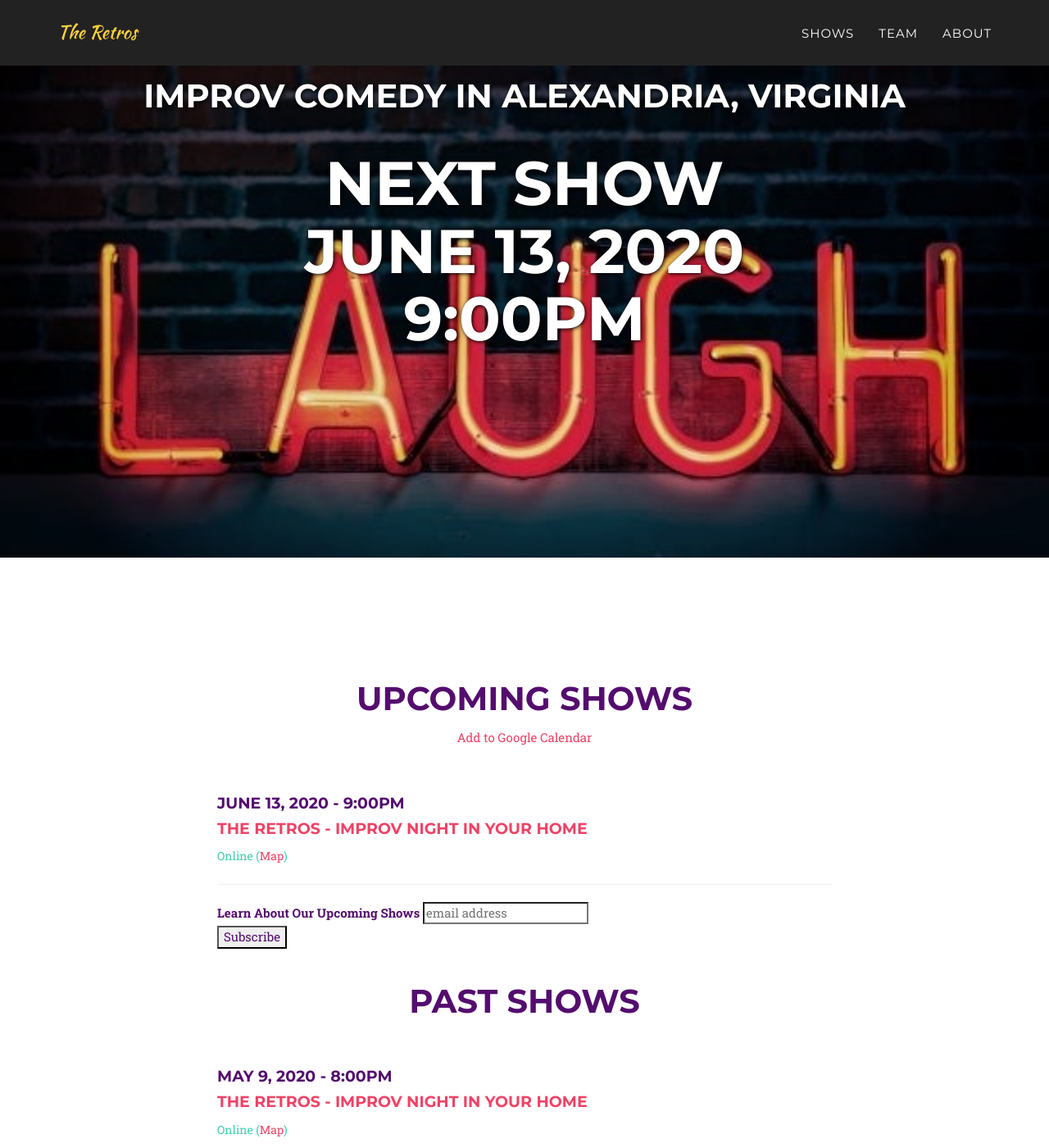
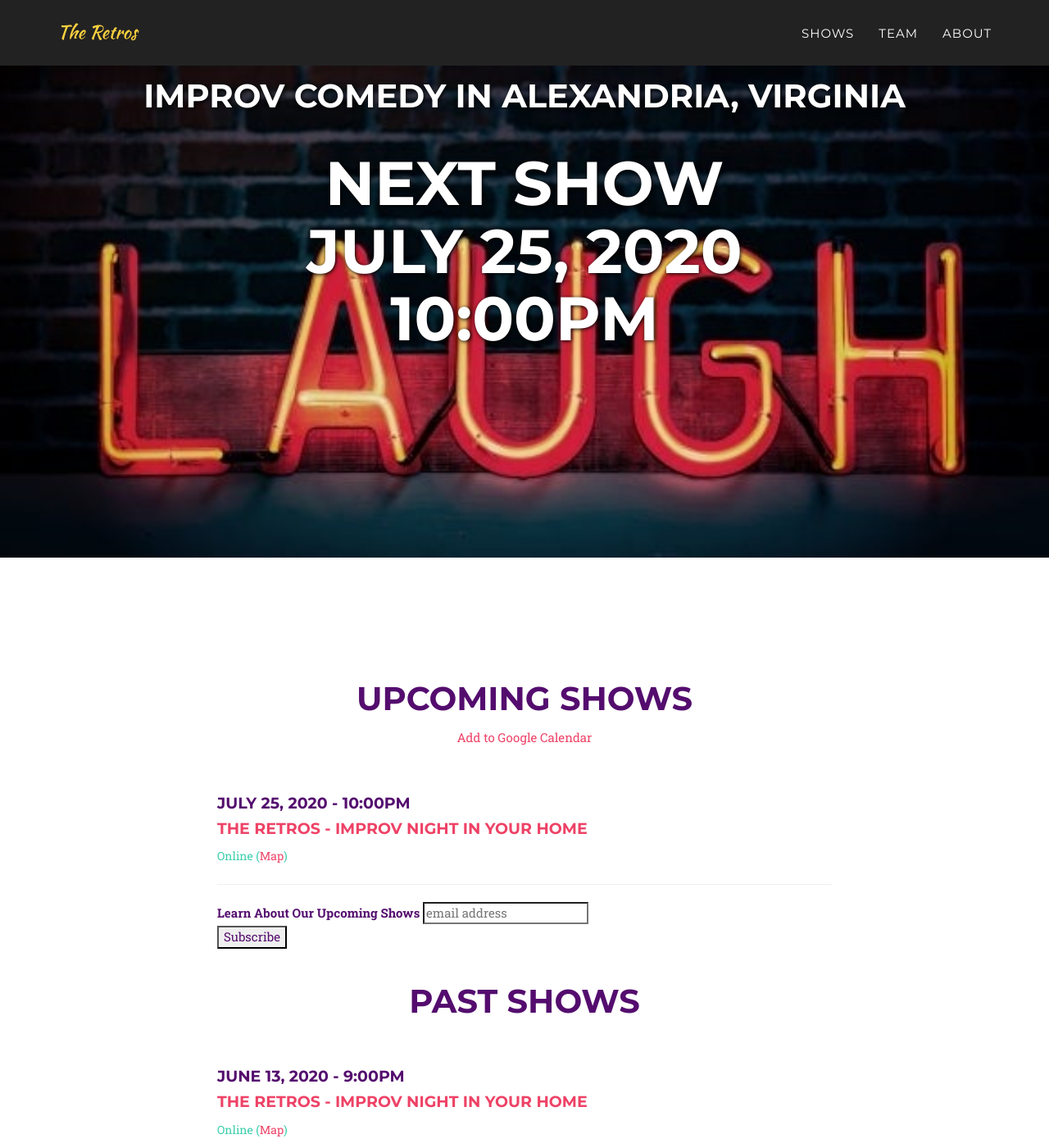
Before and after one commit to yig/RetrosImprovWeb, a Jekyll site: the page built from index.html, in a window 1280 px wide and 1400 px high, scrolled down 203 px. Shown: the whole window at 82% size. Built offline with Jekyll 4.4.1, drawn with Linux system fonts in a browser that asks for light colours; some web fonts are replaced; comment, search, counter and statistics services are not loaded.

Commit message:
updated with july show

```diff
--- a/_config.yml
+++ b/_config.yml
@@ -6,12 +6,17 @@ email: retrocessionist.improv@gmail.com
 description: "The Retros - Improv Comedy in Alexandria, VA"
 
 shows:
+- date: July 25, 2020
+  time: 10:00pm
+  title: The Retros - Improv Night in Your Home
+  location: Online
+  url: https://www.facebook.com/RetrosImprov/live
+past_shows:
 - date: June 13, 2020
   time: 9:00pm
   title: The Retros - Improv Night in Your Home
   location: Online
   url: https://www.facebook.com/RetrosImprov/live
-past_shows:
 - date: May 9, 2020
   time: 8:00pm
   title: The Retros - Improv Night in Your Home
```
